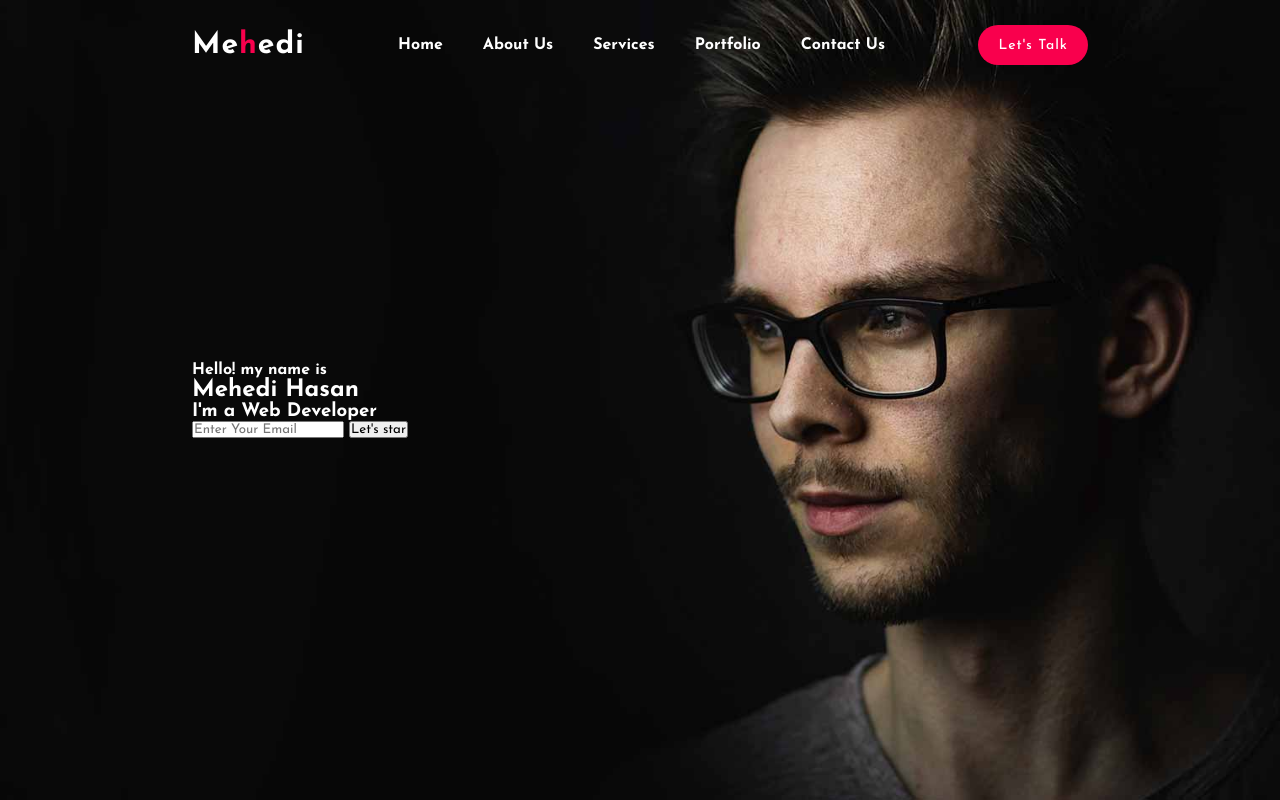
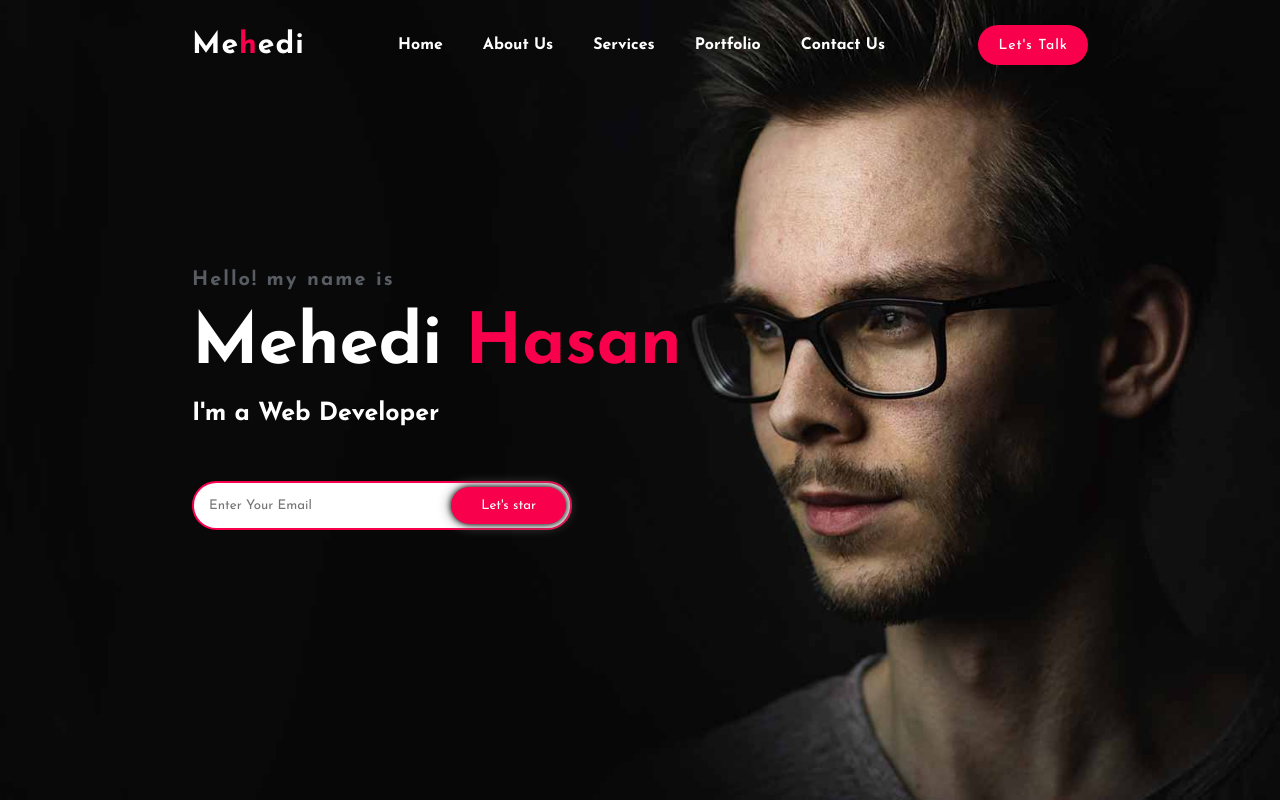
Before and after one commit to mehedihasan-ofc/mehedi-portfolio, a plain HTML site: page index.html in a window 1280 px wide. Drawn offline with nearby package versions, Linux system fonts and the light colour scheme.

Commit message:
section done

```diff
--- a/index.html
+++ b/index.html
@@ -39,7 +39,7 @@
     <section class="home" id="home">
         <div class="home-text">
             <h4>Hello! my name is</h4>
-            <h1>Mehedi <span>Hasan</span></h1>
+            <h1>Mehedi <span class="main-color">Hasan</span></h1>
             <h3>I'm a Web Developer</h3>
 
             <div class="newsletter">
--- a/resources/css/style.css
+++ b/resources/css/style.css
@@ -24,7 +24,7 @@
     --text-color: #fff;
     --secound-color: #c6c9d8bf;
     --main-color: #f9004d;
-    --big-font: 5.3rem;
+    --big-font: 4.4rem;
     --h2-font: 4.2rem;
     --p-font: 1.1rem;
 }
@@ -138,3 +138,49 @@ section {
     grid-template-columns: repeat(1, 1fr);
     align-items: center;
 }
+
+.home-text h1 {
+    margin: 20px 0px 20px;
+    font-size: var(--big-font);
+}
+
+.home-text h3 {
+    font-size: 25px;
+    margin-bottom: 55px;
+}
+
+.home-text h4 {
+    color: #585c63;
+    font-size: 20px;
+    letter-spacing: 2px;
+}
+
+.newsletter form {
+    width: 380px;
+    max-width: 100%;
+    position: relative;
+}
+
+.newsletter form input:first-child {
+    display: inline-block;
+    width: 100%;
+    outline: none;
+    padding: 16px 140px 16px 15px;
+    border: 2px solid var(--main-color);
+    border-radius: 30px;
+}
+
+.newsletter form input:last-child {
+    position: absolute;
+    display: inline-block;
+    outline: none;
+    border: none;
+    color: var(--text-color);
+    background: var(--main-color);
+    padding: 12px 30px;
+    border-radius: 30px;
+    box-shadow: 0px 0px 6px #000, 0px 0px 14px #868686;
+    cursor: pointer;
+    top: 6px;
+    right: 6px;
+}
```
